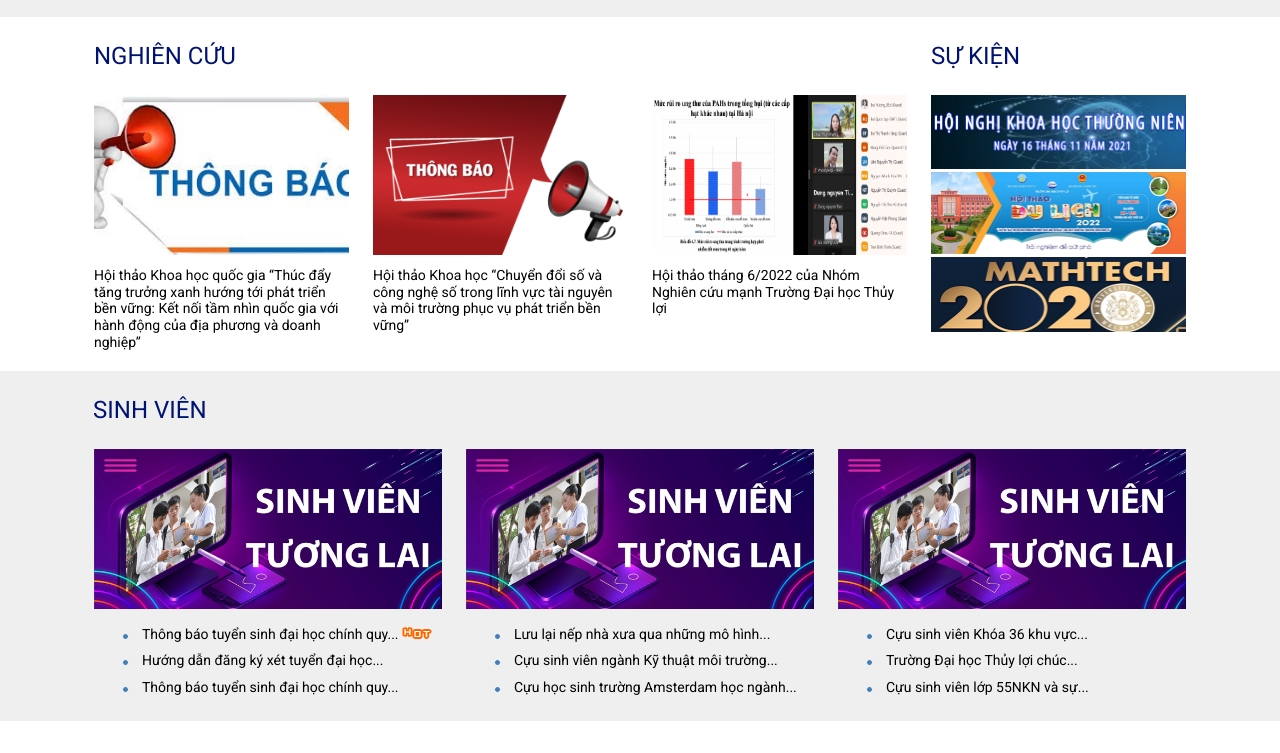
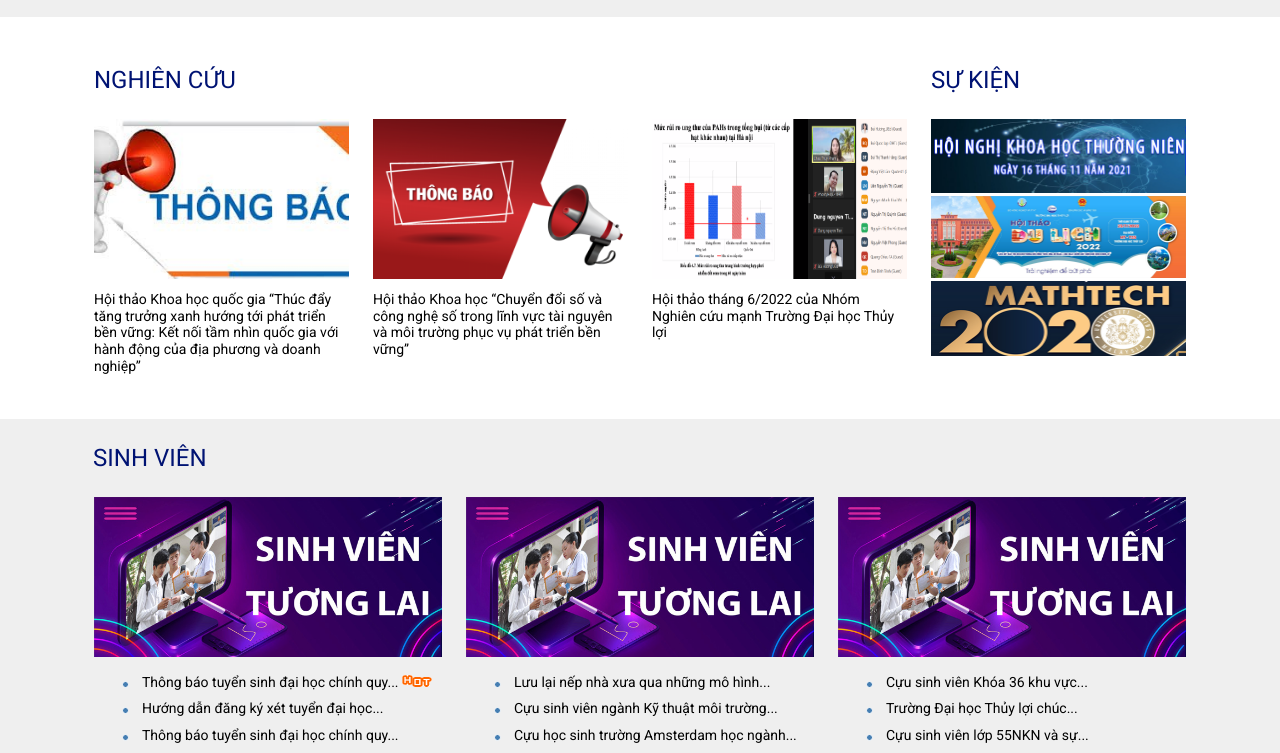
Before and after one commit to nguyenmaytlu/Education, a plain HTML site: page home_page/home_page.html in a window 1280 px wide. Shown: the part 2131-2884 px from the top of the page. Drawn offline with nearby package versions, Linux system fonts and the light colour scheme.

Commit message:
login_registration_page

```diff
--- a/home_page/css/home_page.css
+++ b/home_page/css/home_page.css
@@ -81,7 +81,6 @@ header + section nav{
     flex-wrap: wrap;
     padding: 0 !important;
 }
-
 
 header + section nav div >a {
     color: white;
@@ -357,6 +356,7 @@ main .li{
 }
 
 main .content_1 .list_1 li::before,
+main .content_1 .list_2 li::before,
 main .li::before {
     width: 7px;
     height: 7px;
--- a/home_page/home_page.html
+++ b/home_page/home_page.html
@@ -331,9 +331,12 @@
         <section class="content_2">
             <div class="container-sm container-xs">
                 <div class="row">
-                    <div class="col-md-4 p-3"><a href=""><img src="images/content_2_img1.jpg" alt="" class="w-100"></a></div>
-                    <div class="col-md-4 p-3"><a href=""><img src="images/content_2_img2.jpg" alt="" class="w-100"></a></div>
-                    <div class="col-md-4 p-3"><a href=""><img src="images/content_2_img3.jpg" alt="" class="w-100"></a></div>
+                    <div class="col-md-4 p-3"><a href=""><img src="images/content_2_img1.jpg" alt="" class="w-100"></a>
+                    </div>
+                    <div class="col-md-4 p-3"><a href=""><img src="images/content_2_img2.jpg" alt="" class="w-100"></a>
+                    </div>
+                    <div class="col-md-4 p-3"><a href=""><img src="images/content_2_img3.jpg" alt="" class="w-100"></a>
+                    </div>
                 </div>
             </div>
         </section>
@@ -354,7 +357,8 @@
                         <div class="img_height">
                             <img src="images/content_3_img2.jpg" class="h-100 w-100" alt="...">
                         </div>
-                        <p class="card-text">Thông tin luận án và thời gian bảo vệ luận án tiến sĩ cấp Trường của NCS Phạm Thị Diệp</p>
+                        <p class="card-text">Thông tin luận án và thời gian bảo vệ luận án tiến sĩ cấp Trường của NCS
+                            Phạm Thị Diệp</p>
                     </a>
                 </div>
                 <div class="col">
@@ -367,10 +371,13 @@
                 </div>
                 <div class="col-md-12">
                     <ul class="padding-ul">
-                        <li class="li card-text"><a href="">Thông tin thời gian bảo vệ luận án tiến sĩ cấp Trường của NCS...</a></li>
+                        <li class="li card-text"><a href="">Thông tin thời gian bảo vệ luận án tiến sĩ cấp Trường của
+                                NCS...</a></li>
                         <li class="li card-text"><a href="">Kế hoạch đào tạo năm học 2022-2023</a></li>
-                        <li class="li card-text"><a href="">Thông tin thời gian bảo vệ luận án tiến sĩ cấp Trường của NCS...</a></li>
-                        <li class="li card-text"><a href="">Thông tin luận án tiến sĩ cấp Trường của NCS Đỗ Anh Đức</a></li>
+                        <li class="li card-text"><a href="">Thông tin thời gian bảo vệ luận án tiến sĩ cấp Trường của
+                                NCS...</a></li>
+                        <li class="li card-text"><a href="">Thông tin luận án tiến sĩ cấp Trường của NCS Đỗ Anh Đức</a>
+                        </li>
                         <a href="" class="all_content"><i class="fa-solid fa-angles-right"></i> Xem tất cả</a>
                     </ul>
                 </div>
@@ -386,7 +393,8 @@
                             <div class="img_height">
                                 <img src="images/content_4_img1.jpg" class="h-100 w-100" alt="...">
                             </div>
-                            <p class="card-text">Phó Chủ tịch Tập đoàn Aptech, Ấn Độ sang thăm và làm việc với Trường Đại học Thủy lợi</p>
+                            <p class="card-text">Phó Chủ tịch Tập đoàn Aptech, Ấn Độ sang thăm và làm việc với Trường
+                                Đại học Thủy lợi</p>
                         </a>
                     </div>
                     <div class="col">
@@ -394,7 +402,8 @@
                             <div class="img_height">
                                 <img src="images/content_4_img2.jpg" class="h-100 w-100" alt="...">
                             </div>
-                            <p class="card-text">Trường Đại học Thủy lợi ký kết Biên bản ghi nhớ với Hiệp hội Kế toán Công chứng Anh (ACCA)</p>
+                            <p class="card-text">Trường Đại học Thủy lợi ký kết Biên bản ghi nhớ với Hiệp hội Kế toán
+                                Công chứng Anh (ACCA)</p>
                         </a>
                     </div>
                     <div class="col">
@@ -402,15 +411,20 @@
                             <div class="img_height">
                                 <img src="images/content_4_img3.jpg" class="h-100 w-100" alt="...">
                             </div>
-                            <p class="card-text">Dự án An toàn đập Việt Nam – New Zealand bàn giao và tập huấn sử dụng các sản phẩm bản đồ ngập lụt</p>
+                            <p class="card-text">Dự án An toàn đập Việt Nam – New Zealand bàn giao và tập huấn sử dụng
+                                các sản phẩm bản đồ ngập lụt</p>
                         </a>
                     </div>
                     <div class="col-md-12">
                         <ul class="padding-ul">
-                            <li class="li card-text"><a href="">Mở rộng cơ hội học tập cho sinh viên Nhà trường tại Đại học...</a></li>
-                            <li class="li card-text"><a href="">Trường Đại học Thủy lợi tiếp đón Trường Đại học VinUni</a></li>
-                            <li class="li card-text"><a href="">Đề tài Nghị định thư “Nghiên cứu thiết lập hệ thống quan trắc theo...</a></li>
-                            <li class="li card-text"><a href="">Hội thảo “Khoa học công nghệ về an toàn đập và một số bài...</a></li>
+                            <li class="li card-text"><a href="">Mở rộng cơ hội học tập cho sinh viên Nhà trường tại Đại
+                                    học...</a></li>
+                            <li class="li card-text"><a href="">Trường Đại học Thủy lợi tiếp đón Trường Đại học
+                                    VinUni</a></li>
+                            <li class="li card-text"><a href="">Đề tài Nghị định thư “Nghiên cứu thiết lập hệ thống quan
+                                    trắc theo...</a></li>
+                            <li class="li card-text"><a href="">Hội thảo “Khoa học công nghệ về an toàn đập và một số
+                                    bài...</a></li>
                             <a href="" class="all_content"><i class="fa-solid fa-angles-right"></i> Xem tất cả</a>
                         </ul>
                     </div>
@@ -420,39 +434,54 @@
 
         <section class="content_5">
             <div class="container-sm container-xs">
+                <div class="row g-4">
+                    <div class="col-xs-12 col-md-9 p-0">
                         <div class="row">
-                    <div class="col-9"><h2 class="m-0">NGHIÊN CỨU</h2></div>
-                    <div class="col-3"><h2 class="m-0">SỰ KIỆN</h2></div>
+                            <h2 class="ms-0 mb-4">NGHIÊN CỨU</h2>
                         </div>
-                <div class="row row-cols-1 row-cols-md-4 g-4">
-                    <div class="col">
+                        <div class="row row-cols-1 row-cols-md-3">
+                            <div class="col mb-4">
                                 <a href="">
                                     <div class="img_height">
                                         <img src="images/content_5_img1.jpg" class="h-100 w-100" alt="...">
                                     </div>
-                            <p class="card-text">Hội thảo Khoa học quốc gia “Thúc đẩy tăng trưởng xanh hướng tới phát triển bền vững: Kết nối tầm nhìn quốc gia với hành động của địa phương và doanh nghiệp”</p>
+                                    <p class="card-text">Hội thảo Khoa học quốc gia “Thúc đẩy tăng trưởng xanh hướng tới
+                                        phát triển bền vững: Kết nối tầm nhìn quốc gia với hành động của địa phương và
+                                        doanh nghiệp”</p>
                                 </a>
                             </div>
-                    <div class="col">
+                            <div class="col mb-4">
                                 <a href="">
                                     <div class="img_height">
                                         <img src="images/content_5_img2.jpg" class="h-100 w-100" alt="...">
                                     </div>
-                            <p class="card-text">Hội thảo Khoa học “Chuyển đổi số và công nghệ số trong lĩnh vực tài nguyên và môi trường phục vụ phát triển bền vững”</p>
+                                    <p class="card-text">Hội thảo Khoa học “Chuyển đổi số và công nghệ số trong lĩnh vực
+                                        tài nguyên và môi trường phục vụ phát triển bền vững”</p>
                                 </a>
                             </div>
-                    <div class="col">
+                            <div class="col mb-4">
                                 <a href="">
                                     <div class="img_height">
                                         <img src="images/content_5_img3.jpg" class="h-100 w-100" alt="...">
                                     </div>
-                            <p class="card-text">Hội thảo tháng 6/2022 của Nhóm Nghiên cứu mạnh Trường Đại học Thủy lợi</p>
+                                    <p class="card-text">Hội thảo tháng 6/2022 của Nhóm Nghiên cứu mạnh Trường Đại học
+                                        Thủy lợi</p>
                                 </a>
                             </div>
+                        </div>
+                    </div>
+
+                    <div class="col-xs-12 col-md-3 p-0">
+                        <div class="row">
+                            <h2 class="ms-0 mb-4">SỰ KIỆN</h2>
+                        </div>
+                        <div class="row">
                             <div class="col">
                                 <a href=""><img src="images/content_5_img4.jpg" class="w-100" alt=""></a>
                                 <a href=""><img src="images/content_5_img5.jpg" class="w-100" alt=""></a>
                                 <a href=""><img src="images/content_5_img6.jpg" class="w-100" alt=""></a>
+                            </div>
+                        </div>
                     </div>
                 </div>
             </div>
@@ -469,9 +498,12 @@
                             </div>
                         </a>
                         <ul class="ps-5">
-                            <li class="li card-text m-0 border-0"><a href="">Thông báo tuyển sinh đại học chính quy...</a> <img src="images/hot.gif" alt=""></li>
-                            <li class="li card-text m-0 border-0"><a href="">Hướng dẫn đăng ký xét tuyển đại học...</a></li>
-                            <li class="li card-text m-0 border-0"><a href="">Thông báo tuyển sinh đại học chính quy...</a></li>
+                            <li class="li card-text m-0 border-0"><a href="">Thông báo tuyển sinh đại học chính
+                                    quy...</a> <img src="images/hot.gif" alt=""></li>
+                            <li class="li card-text m-0 border-0"><a href="">Hướng dẫn đăng ký xét tuyển đại học...</a>
+                            </li>
+                            <li class="li card-text m-0 border-0"><a href="">Thông báo tuyển sinh đại học chính
+                                    quy...</a></li>
                         </ul>
                     </div>
                     <div class="col">
@@ -481,9 +513,12 @@
                             </div>
                         </a>
                         <ul class="ps-5">
-                            <li class="li card-text m-0 border-0"><a href="">Lưu lại nếp nhà xưa qua những mô hình...</a></li>
-                            <li class="li card-text m-0 border-0"><a href="">Cựu sinh viên ngành Kỹ thuật môi trường...</a></li>
-                            <li class="li card-text m-0 border-0"><a href="">Cựu học sinh trường Amsterdam học ngành...</a></li>
+                            <li class="li card-text m-0 border-0"><a href="">Lưu lại nếp nhà xưa qua những mô
+                                    hình...</a></li>
+                            <li class="li card-text m-0 border-0"><a href="">Cựu sinh viên ngành Kỹ thuật môi
+                                    trường...</a></li>
+                            <li class="li card-text m-0 border-0"><a href="">Cựu học sinh trường Amsterdam học
+                                    ngành...</a></li>
                         </ul>
                     </div>
                     <div class="col">
@@ -506,7 +541,9 @@
             <div>
                 <div class="container-sm container-xs">
                     <div class="row title">
-                        <div class="col-lg-10 col-8 h-100"><h1>© 2022 TRƯỜNG ĐẠI HỌC THỦY LỢI</h1></div>
+                        <div class="col-lg-10 col-8 h-100">
+                            <h1>© 2022 TRƯỜNG ĐẠI HỌC THỦY LỢI</h1>
+                        </div>
                         <div class="col-lg-2 col-4 d-flex h-100     justify-content-end">
                             <a href=""><img src="images/footer_img1.png" alt="" class="w-100 h-100"></a>
                             <a href=""><img src="images/footer_img2.png" alt="" class="w-100 h-100"></a>
--- /dev/null
+++ b/personal_account_page/css/login_registration_page.css
@@ -0,0 +1,92 @@
+main{
+    background-color: #dde3ec;
+    position: fixed;
+    width: 100%;
+    height: 100%;
+    display: flex;
+    justify-content: center;
+    align-items: center;
+}
+
+.row{
+    width: 50rem;
+    margin: 10px;
+}
+
+.col {
+    padding: 2.5rem;
+}
+
+.row .col:first-child{
+    background: linear-gradient(to right, #67D7F5, #86F7CC);
+}
+
+.background-img{
+    background-image: url("../images/login.png");
+    background-repeat: no-repeat;
+    background-position: 50% center;
+    background-size: 75%;
+    width: 100%;
+    height: 100%;
+}
+
+.row .col:last-child{
+    background: #fafafa;
+    position: relative;
+}
+
+
+label{
+    display: block;
+    margin-top: 21px;
+    font-size: 0.85rem;
+}
+
+input{
+    outline: none;
+    width: 100%;
+    border: 0;
+    border-bottom: 1px solid #ccc;
+    background: #fafafa;
+    padding: 6px;
+}
+
+button{
+    background-color: black;
+    border: 0;
+    color: white;
+    margin: 46px 0 19px 0;
+    padding: 7px 14px;
+    font-size: 0.79rem;
+    font-weight: 500;
+    border-radius: 2px;
+}
+
+.note{
+    color: #f0083c;
+    font-style: italic;
+    font-size: 13.5px;
+}
+
+p{
+    padding: 0;
+    margin: 0 0 5px 0;
+}
+
+a{
+    color: #f0083c;
+    text-decoration: none;
+}
+
+a:hover{
+    color: #f0083c;
+    text-decoration: underline;
+}
+
+.row .col:last-child div:last-child{
+    color: #7a8ca5;
+    font-size: 13px;
+    position: absolute;
+    bottom: 0;
+    left: 23%;
+}
--- /dev/null
+++ b/personal_account_page/login_registration_page.html
@@ -0,0 +1,58 @@
+<!DOCTYPE html>
+<html lang="en">
+<head>
+    <meta charset="UTF-8">
+    <meta http-equiv="X-UA-Compatible" content="IE=edge">
+    <meta name="viewport" content="width=device-width, initial-scale=1.0">
+    <title>Education | System login</title>
+
+    <!-- favicon -->
+    <link rel="icon" href="../home_page/images/Logo-DH-Thuy-Loi.webp">
+
+    <!-- Import thư viện CSS bootstrap -->
+    <link href="https://cdn.jsdelivr.net/npm/bootstrap@5.2.0-beta1/dist/css/bootstrap.min.css" rel="stylesheet" integrity="sha384-0evHe/X+R7YkIZDRvuzKMRqM+OrBnVFBL6DOitfPri4tjfHxaWutUpFmBp4vmVor" crossorigin="anonymous">
+
+     <!-- fontawesome-icon -->
+     <link rel="stylesheet" href="https://cdnjs.cloudflare.com/ajax/libs/font-awesome/6.0.0/css/all.min.css"
+     integrity="sha512-9usAa10IRO0HhonpyAIVpjrylPvoDwiPUiKdWk5t3PyolY1cOd4DSE0Ga+ri4AuTroPR5aQvXU9xC6qOPnzFeg=="
+     crossorigin="anonymous" referrerpolicy="no-referrer" />
+
+    <link rel="stylesheet" href="css/login_registration_page.css">
+
+
+</head>
+<body>
+    <main>
+        <div class="row">
+            <div class="col">
+                <div class="background-img"></div>
+            </div>
+            <div class="col">
+                <form action="">
+                    <div>
+                        <label for="username">TÊN ĐĂNG NHẬP</label>
+                        <input type="text" placeholder="Tên đăng nhập" id="username">
+                    </div>
+                    <div>
+                        <label for="password">MẬT KHẨU</label>
+                        <input type="password" placeholder="***" id="password">
+                    </div>
+                    <button>ĐĂNG NHẬP</button>
+                </form>
+                <div class="note">
+                    <p>(*) Đăng nhập bằng tài khoản/mật khẩu của <b>trang khai báo thông tin thí sinh</b></p>
+                    <p>(*) Điện thoại + zalo hỗ trợ: <br>
+                        <b>0367.282.676 - 0362.500.881</b></p>
+                </div>
+                <div class="mb-4">
+                    <a href="https://sinhvien.tlu.edu.vn/UserGuide.pdf">HƯỚNG DẪN SỬ DỤNG <i class="fa-regular fa-file-pdf"></i></a>
+                </div>
+                <div>2019 © TTTH-TLU. Bảo lưu mọi quyền.</div>
+            </div>
+        </div>
+    </main>
+
+    <!-- Import thư viện js bootstrap -->
+    <script src="https://cdn.jsdelivr.net/npm/bootstrap@5.2.0-beta1/dist/js/bootstrap.bundle.min.js" integrity="sha384-pprn3073KE6tl6bjs2QrFaJGz5/SUsLqktiwsUTF55Jfv3qYSDhgCecCxMW52nD2" crossorigin="anonymous"></script>
+</body>
+</html>
```
Also changed, not shown: personal_account_page/images/login.png (added). Lines whose indentation alone changed are shown as unchanged.
